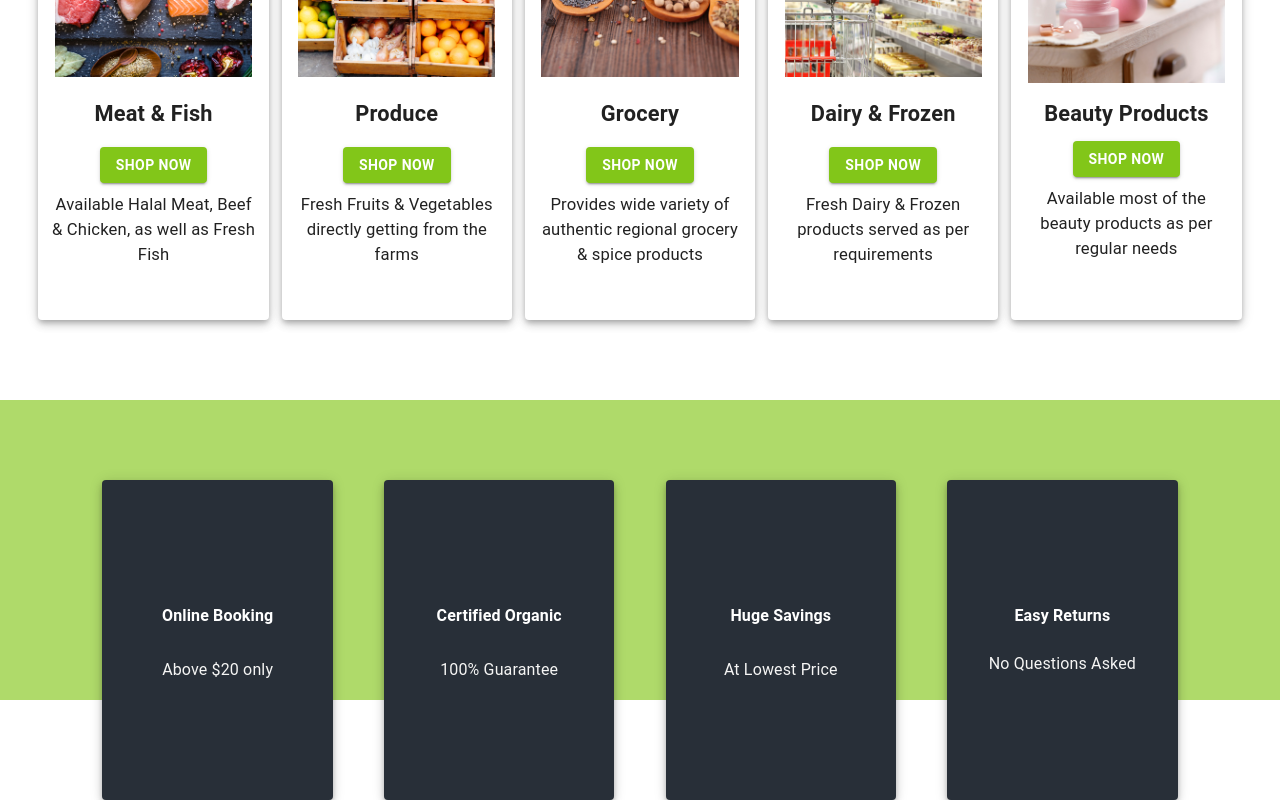
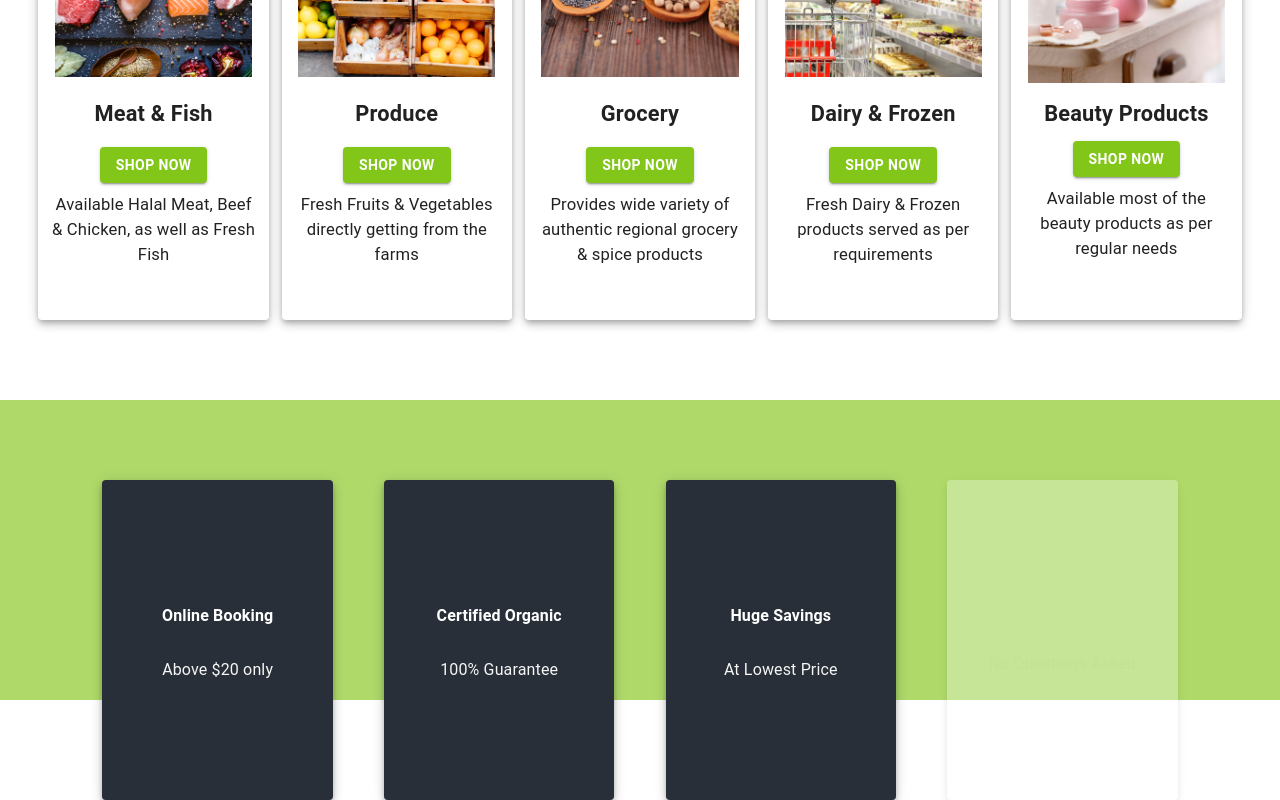
Before and after one commit to AnjalinaJijo/Grocery-Shop, a React (Create React App) app: page / in a window 1280 px wide. Shown: the part 680-1480 px from the top of the page. Built offline with nearby package versions, Linux system fonts and the light colour scheme.

Commit message:
Services card css

```diff
--- a/src/components/Services.jsx
+++ b/src/components/Services.jsx
@@ -32,8 +32,8 @@ const Services = () => {
         </Typography>
         </StyledPaper>
 
-        <StyledPaper elevation={5} sx={{backgroundColor: '#282f38'}}>
-        <Typography variant="subtitle1" align="center" sx={{ padding: '10px',fontWeight:'bold', color:"#ffff" }}>
+        <StyledPaper elevation={5} sx={{backgroundColor: '#ffffff',opacity:"0.3"}}>
+        <Typography variant="subtitle1" align="center" sx={{ padding: '10px',fontWeight:'bold', color:"#0000" }}>
             Easy Returns
         </Typography>
         <Typography variant="subtitle1" align="center" sx={{ padding: '10px',color:"#f5f5f4"}}>
@@ -69,7 +69,6 @@ display:flex;
 flex-direction:column;
 justify-content:center;
 align-items:center;
-// background-color: lightblue;
 
 
 @media (max-width: 768px) {
```
